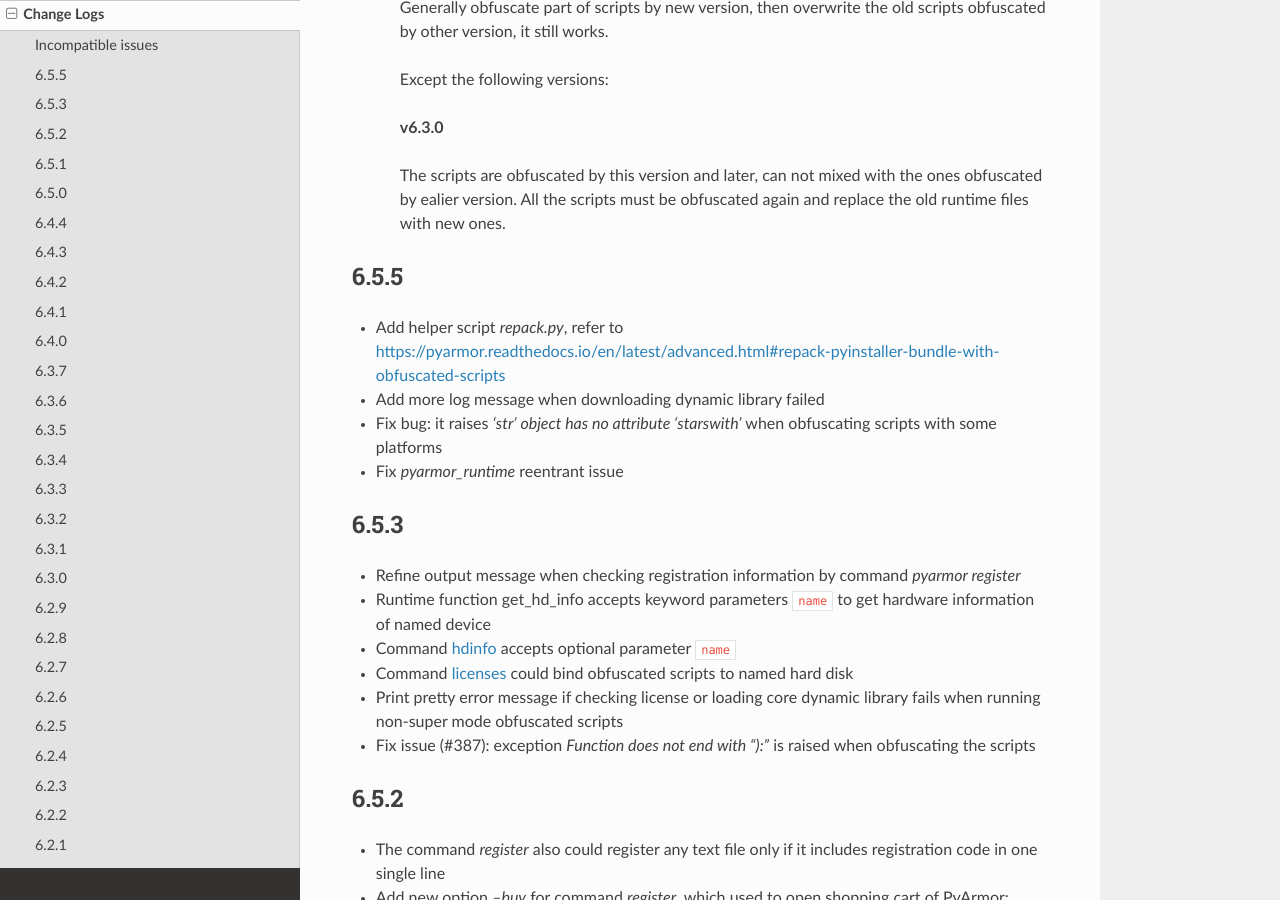
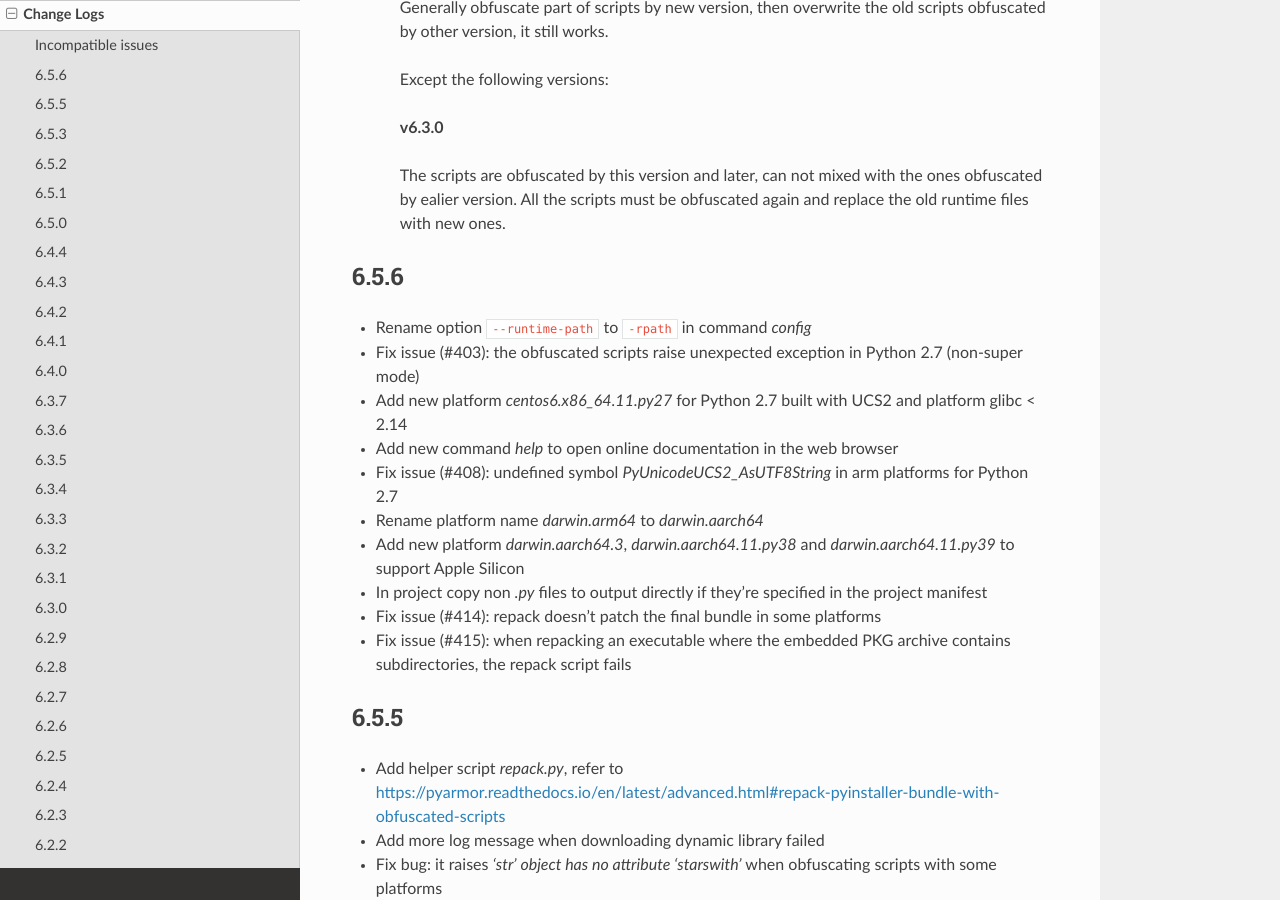
Before and after one commit to dashingsoft/pyarmor, a Sphinx documentation site: the page built from docs/change-logs.rst, in a window 1280 px wide and 900 px high, scrolled down 522 px. Built offline with Sphinx 7.4.7 and the Read the Docs theme 2.0.0, drawn with Linux system fonts in a browser that asks for light colours.

Commit message:
Add change logs

```diff
--- a/docs/change-logs.rst
+++ b/docs/change-logs.rst
@@ -31,6 +31,25 @@
    The scripts are obfuscated by this version and later, can not mixed with the
    ones obfuscated by ealier version. All the scripts must be obfuscated again
    and replace the old runtime files with new ones.
+
+6.5.6
+-----
+* Rename option ``--runtime-path`` to ``-rpath`` in command `config`
+* Fix issue (#403): the obfuscated scripts raise unexpected exception in Python
+  2.7 (non-super mode)
+* Add new platform `centos6.x86_64.11.py27` for Python 2.7 built with UCS2 and
+  platform glibc < 2.14
+* Add new command `help` to open online documentation in the web browser
+* Fix issue (#408): undefined symbol `PyUnicodeUCS2_AsUTF8String` in arm
+  platforms for Python 2.7
+* Rename platform name `darwin.arm64` to `darwin.aarch64`
+* Add new platform `darwin.aarch64.3`, `darwin.aarch64.11.py38` and
+  `darwin.aarch64.11.py39` to support Apple Silicon
+* In project copy non `.py` files to output directly if they're specified in the
+  project manifest
+* Fix issue (#414): repack doesn't patch the final bundle in some platforms
+* Fix issue (#415): when repacking an executable where the embedded PKG archive
+  contains subdirectories, the repack script fails
 
 6.5.5
 -----
```
